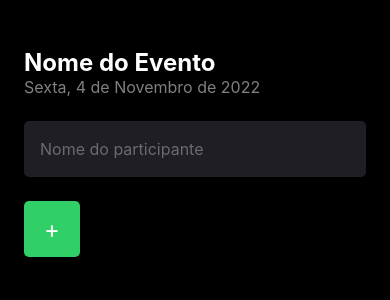
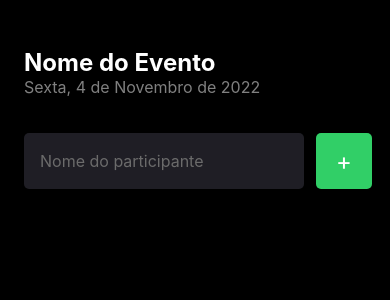
Before and after one commit to siquara/01-Projeto-Fundamentos, a React Native app: screen / in a window 390 px wide. Shown: the top 300 px of the page. Built offline with nearby package versions, Linux system fonts and the light colour scheme.

Commit message:
Feat [ Estilizacao do input ]

```diff
--- a/src/screens/Home/index.tsx
+++ b/src/screens/Home/index.tsx
@@ -9,6 +9,8 @@ export function Home() {
     <View style={styles.container}>
       <Text style={styles.eventName}>Nome do Evento</Text>
       <Text style={styles.eventDate}>Sexta, 4 de Novembro de 2022</Text>
+
+      <View style={styles.form}>
         <TextInput
           style={styles.input}
           placeholder="Nome do participante"
@@ -18,5 +20,6 @@ export function Home() {
           <Text style={styles.buttonText}>+</Text>
         </TouchableOpacity>
       </View>
+    </View>
   );
 }
--- a/src/screens/Home/styles.ts
+++ b/src/screens/Home/styles.ts
@@ -1,37 +1,48 @@
 import { StyleSheet } from "react-native";
 
 export const styles = StyleSheet.create({
-    container:{
+  container: {
     backgroundColor: "black",
     flex: 1,
     padding: 24,
   },
 
-    eventName:{
+  eventName: {
     color: "white",
     fontSize: 24,
     fontWeight: "bold",
     marginTop: 24,
   },
-    eventDate:{
+
+  eventDate: {
     color: "gray",
     fontSize: 16,
   },
-    input:{
+
+  form: {
+    flexDirection: "row",
+    alignItems: "center",
+    width: "100%",
+    gap: 12,
+    marginTop: 36,
+    marginBottom: 42,
+  },
+
+  input: {
     backgroundColor: "#1f1e25",
     borderRadius: 5,
     height: 56,
-        marginTop: 24,
     padding: 16,
     color: "#FDFCFE",
     fontSize: 16,
+    flex: 1,
   },
+
   button: {
     backgroundColor: "#31CF67",
     borderRadius: 5,
     height: 56,
     width: 56,
-        marginTop: 24,
     justifyContent: "center",
     alignItems: "center",
   },
@@ -39,6 +50,5 @@ export const styles = StyleSheet.create({
   buttonText: {
     color: "white",
     fontSize: 24,
-    }
-  })
-  ;
+  },
+});
```
Lines whose indentation alone changed are shown as unchanged.
